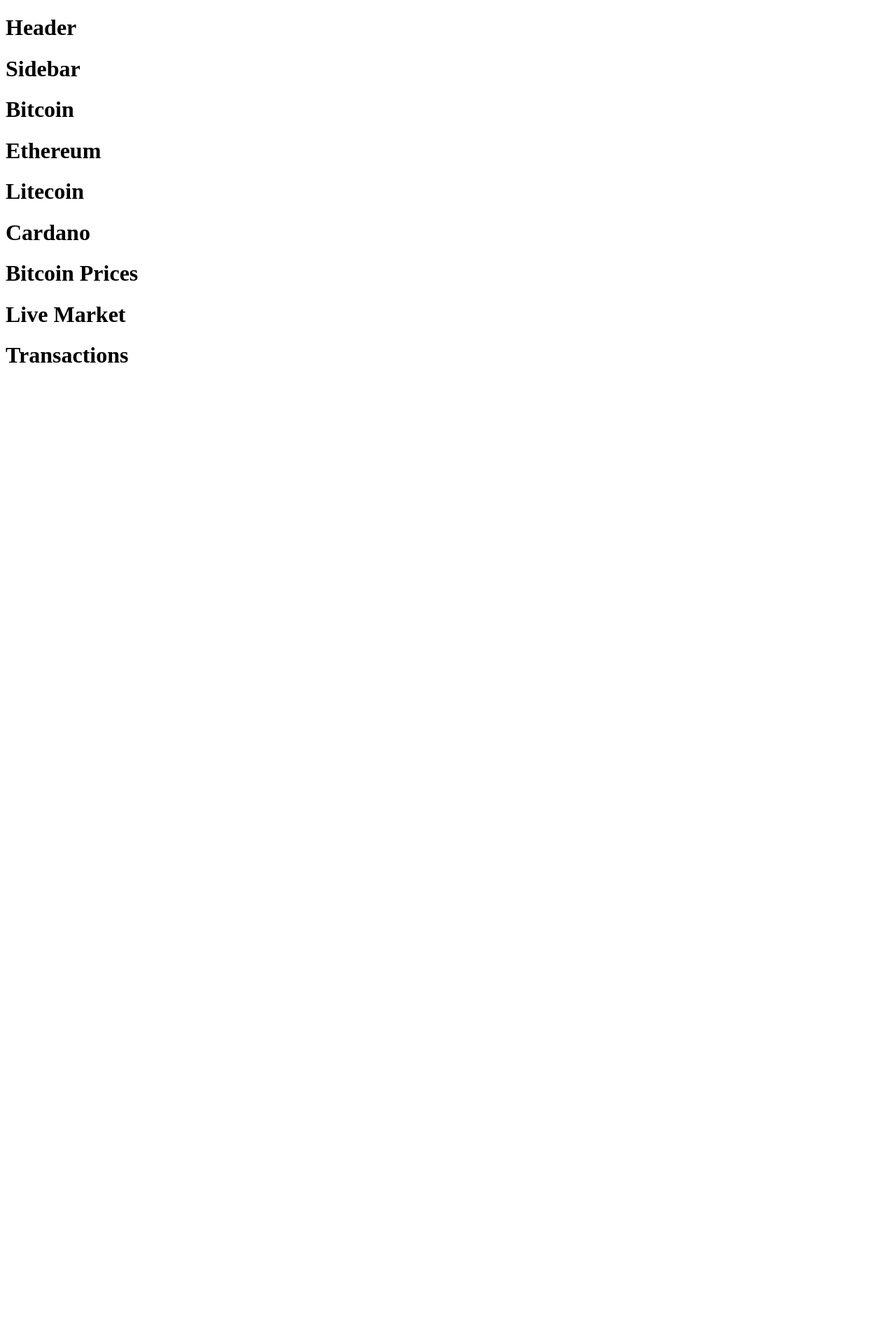
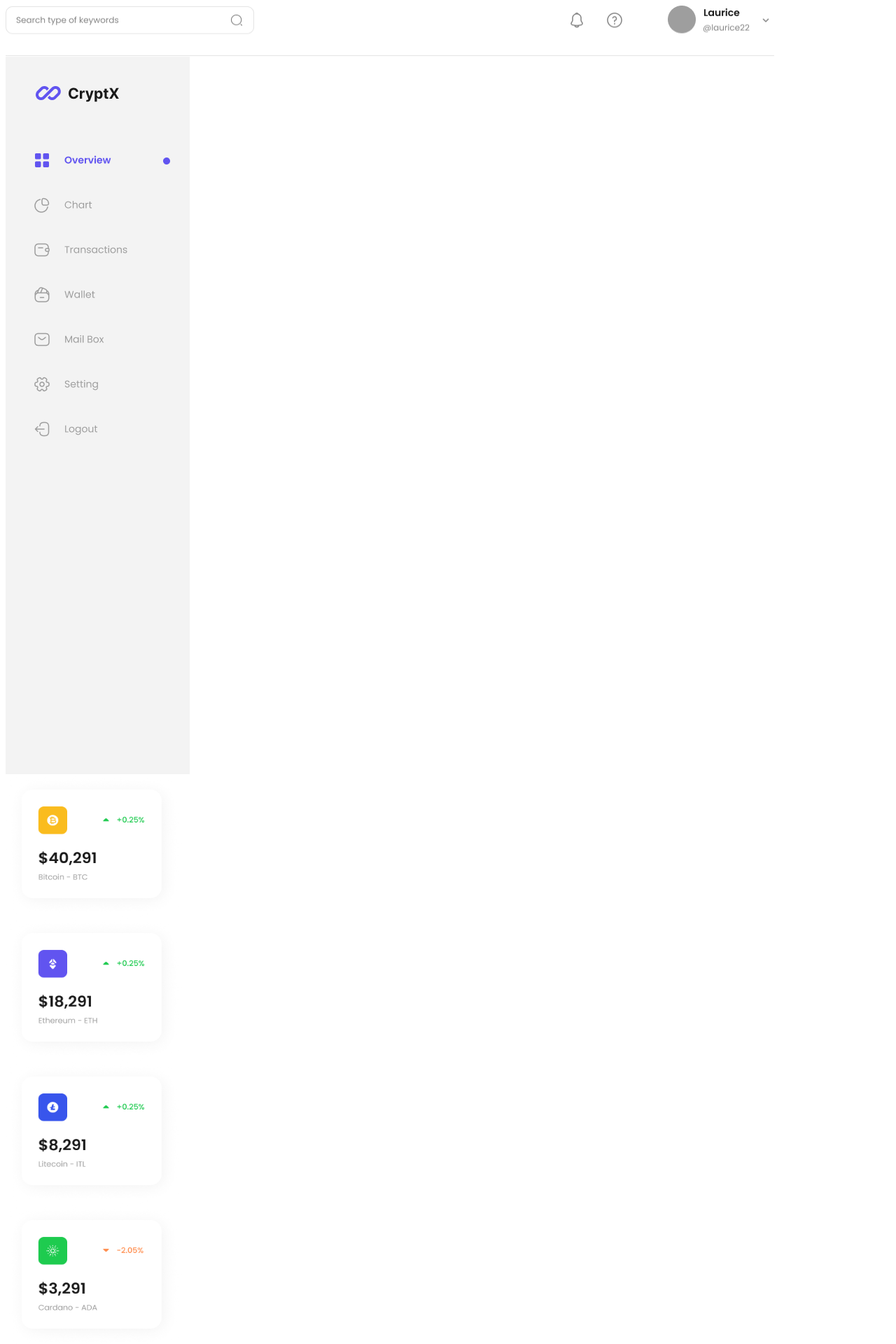
Before and after one commit to Tholakele-jiyana/CryptX, a React (Vite) app in the folder CryptX/: page / in a window 1280 px wide. Shown: the top 1920 px of the page at 70% size. Before the commit the page ends 800 px from the top, so only its background shows below. Built offline with nearby package versions, Linux system fonts and the light colour scheme.

Commit message:
Export images of components with the correct width and height

```diff
--- a/CryptX/src/components/Bitcoin.jsx
+++ b/CryptX/src/components/Bitcoin.jsx
@@ -1,10 +1,17 @@
 //Render React function 'Bitcoin' component for the application
 
-function Bitcoin () {
-    return (
-        <div>
-            <h1>Bitcoin</h1>
-        </div>
-    )
+function Bitcoin() {
+  return (
+    <header className="mb-3">
+      <div style={{ width: '252px', height: '205px' }} className="mx-auto">
+        <img
+          src="/src/assets/Bitcoin.png"
+          alt="Bitcoin"
+          style={{ width: '252px', height: '205px' }}
+          className="object-cover"
+        />
+      </div>
+    </header>
+  );
 }
- export default Bitcoin;
+export default Bitcoin;
--- a/CryptX/src/components/BtcPrices.jsx
+++ b/CryptX/src/components/BtcPrices.jsx
@@ -1,10 +1,17 @@
 //Render React function 'BtcPrices' component for the application
 
-function BtcPrices () {
-    return (
-        <div>
-            <h1>Bitcoin Prices</h1>
-        </div>
-    )
+function BtcPrices() {
+  return (
+    <header className="mb-3">
+      <div style={{ width: '534px', height: '442px' }} className="mx-auto">
+        <img
+          src="/src/assets/Statistic.png"
+          alt="BtcPrices"
+          style={{ width: '534px', height: '442px' }}
+          className="object-cover"
+        />
+      </div>
+    </header>
+  );
 }
- export default BtcPrices;
+export default BtcPrices;
--- a/CryptX/src/components/Cardano.jsx
+++ b/CryptX/src/components/Cardano.jsx
@@ -1,10 +1,17 @@
 //Render React function 'Cardano' component for the application
 
-function Cardano () {
-    return (
-        <div>
-            <h1>Cardano</h1>
-        </div>
-    )
+function Cardano() {
+  return (
+    <header className="mb-3">
+      <div style={{ width: '252px', height: '205px' }} className="mx-auto">
+        <img
+          src="/src/assets/Cardano.png"
+          alt="Cardano"
+          style={{ width: '252px', height: '205px' }}
+          className="object-cover"
+        />
+      </div>
+    </header>
+  );
 }
- export default Cardano;
+export default Cardano;
--- a/CryptX/src/components/Ethereum.jsx
+++ b/CryptX/src/components/Ethereum.jsx
@@ -1,10 +1,17 @@
 //Render React function 'Ethereum' component for the application
 
-function Ethereum () {
-    return (
-        <div>
-            <h1>Ethereum</h1>
-        </div>
-    )
+function Ethereum() {
+  return (
+    <header className="mb-3">
+      <div style={{ width: '252px', height: '205px' }} className="mx-auto">
+        <img
+          src="/src/assets/Ethereum.png"
+          alt="Ethereum"
+          style={{ width: '252px', height: '205px' }}
+          className="object-cover"
+        />
+      </div>
+    </header>
+  );
 }
- export default Ethereum;
+export default Ethereum;
--- a/CryptX/src/components/Header.jsx
+++ b/CryptX/src/components/Header.jsx
@@ -1,10 +1,17 @@
 //Render React function 'Header' component for the application
 
-function Header () {
-    return (
-        <div>
-            <h1>Header</h1>
-        </div>
-    )
+function Header() {
+  return (
+    <header className="mb-3">
+      <div style={{ width: '1098px', height: '73px' }} className="mx-auto">
+        <img
+          src="/src/assets/Header.png"
+          alt="Header"
+          style={{ width: '1098px', height: '73px' }}
+          className="object-cover"
+        />
+      </div>
+    </header>
+  );
 }
- export default Header;
+export default Header;
--- a/CryptX/src/components/Litecoin.jsx
+++ b/CryptX/src/components/Litecoin.jsx
@@ -1,10 +1,17 @@
 //Render React function 'Litecoin' component for the application
 
-function Litecoin () {
-    return (
-        <div>
-            <h1>Litecoin</h1>
-        </div>
-    )
+function Litecoin() {
+  return (
+    <header className="mb-3">
+      <div style={{ width: '252px', height: '205px' }} className="mx-auto">
+        <img
+          src="/src/assets/Litecoin.png"
+          alt="Litecoin"
+          style={{ width: '252px', height: '205px' }}
+          className="object-cover"
+        />
+      </div>
+    </header>
+  );
 }
- export default Litecoin;
+export default Litecoin;
--- a/CryptX/src/components/LiveMarket.jsx
+++ b/CryptX/src/components/LiveMarket.jsx
@@ -1,10 +1,17 @@
 //Render React function 'LiveMarket' component for the application
 
-function LiveMarket () {
-    return (
-        <div>
-            <h1>Live Market</h1>
-        </div>
-    )
+function LiveMarket() {
+  return (
+    <header className="mb-3">
+      <div style={{ width: '692px', height: '358px' }} className="mx-auto">
+        <img
+          src="/src/assets/LiveMarket.png"
+          alt="LiveMarket"
+          style={{ width: '692px', height: '358px' }}
+          className="object-cover"
+        />
+      </div>
+    </header>
+  );
 }
- export default LiveMarket;
+export default LiveMarket;
--- a/CryptX/src/components/Sidebar.jsx
+++ b/CryptX/src/components/Sidebar.jsx
@@ -1,10 +1,17 @@
 //Render React function 'Sidebar' component for the application
 
-function Sidebar () {
-    return (
-        <div>
-            <h1>Sidebar</h1>
-        </div>
-    )
+function Sidebar() {
+  return (
+    <header className="mb-3">
+      <div style={{ width: '263px', height: '1025px' }} className="mx-auto">
+        <img
+          src="/src/assets/Sidebar.png"
+          alt="Sidebar"
+          style={{ width: '263px', height: '1025px' }}
+          className="object-cover"
+        />
+      </div>
+    </header>
+  );
 }
- export default Sidebar;
+export default Sidebar;
--- a/CryptX/src/components/Transactions.jsx
+++ b/CryptX/src/components/Transactions.jsx
@@ -1,10 +1,17 @@
 //Render React function 'Transactions' component for the application
 
-function Transactions () {
-    return (
-        <div>
-            <h1>Transactions</h1>
-        </div>
-    )
+function Transactions() {
+  return (
+    <header className="mb-3">
+      <div style={{ width: '320px', height: '352px' }} className="mx-auto">
+        <img
+          src="/src/assets/Transaction.png"
+          alt="Transactions"
+          style={{ width: '320px', height: '352px' }}
+          className="object-cover"
+        />
+      </div>
+    </header>
+  );
 }
- export default Transactions;
+export default Transactions;
```
